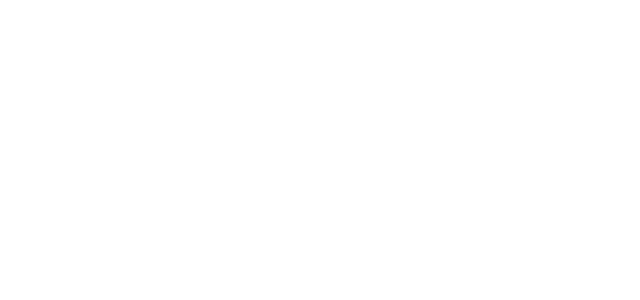
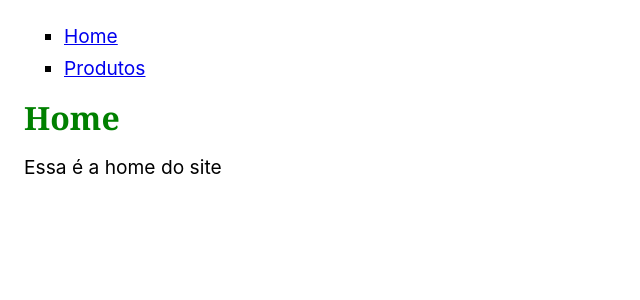
Before and after one commit to igorsantos97/REACT-ORIGAMID, a React (Create React App) app in the folder 02-react-iniciantes/ambiente-do-curso/appreact/: page / in a window 1280 px wide. Shown: the top 300 px of the page, without its empty margins (0-640 px from the left). Built offline with nearby package versions, Linux system fonts and the light colour scheme.

Commit message:
[REACT-INICIANTES] Finalizar Exercício de componentes

```diff
--- a/02-react-iniciantes/ambiente-do-curso/appreact/src/App.js
+++ b/02-react-iniciantes/ambiente-do-curso/appreact/src/App.js
@@ -1,17 +1,22 @@
 import React from 'react';
+import Home from './Screens/Home';
+import Produtos from './Screens/Produtos';
+import Menu from './Menu';
 
 // Replique a interface como a apresentada na aula
 // Utilize a array abaixo para mostrar os produtos
 // Quebre em componentes o que precisar ser reutilizado
 // Dica: const { pathname } = window.location; (puxa o caminho do URL)
 
-const produtos = [
-  { nome: 'Notebook', propriedades: ['16gb ram', '512gb'] },
-  { nome: 'Smartphone', propriedades: ['2gb ram', '128gb'] },
-];
+const { pathname } = window.location;
 
 const App = () => {
-  return <section></section>;
+  return (
+    <>
+      <Menu />
+      {pathname === '/' ? <Home /> : <Produtos />}
+    </>
+  );
 };
 
 export default App;
--- /dev/null
+++ b/02-react-iniciantes/ambiente-do-curso/appreact/src/Components/Titulo.js
@@ -0,0 +1,7 @@
+import React from 'react';
+
+const Titulo = ({ titulo }) => {
+  return <h1 style={{ color: 'green', fontSize: '2rem' }}>{titulo}</h1>;
+};
+
+export default Titulo;
--- /dev/null
+++ b/02-react-iniciantes/ambiente-do-curso/appreact/src/Menu.js
@@ -0,0 +1,16 @@
+import React from 'react';
+
+const Menu = () => {
+  return (
+    <ul>
+      <li>
+        <a href="/">Home</a>
+      </li>
+      <li>
+        <a href="/produtos">Produtos</a>
+      </li>
+    </ul>
+  );
+};
+
+export default Menu;
--- /dev/null
+++ b/02-react-iniciantes/ambiente-do-curso/appreact/src/Screens/Home.js
@@ -0,0 +1,13 @@
+import React from 'react';
+import Titulo from '../Components/Titulo';
+
+const Home = () => {
+  return (
+    <>
+      <Titulo titulo="Home" />
+      <p>Essa é a home do site</p>
+    </>
+  );
+};
+
+export default Home;
--- /dev/null
+++ b/02-react-iniciantes/ambiente-do-curso/appreact/src/Screens/Produtos.js
@@ -0,0 +1,33 @@
+import React from 'react';
+import Titulo from '../Components/Titulo';
+
+const produtos = [
+  { nome: 'Notebook', propriedades: ['16gb ram', '512gb'] },
+  { nome: 'Smartphone', propriedades: ['2gb ram', '128gb'] },
+];
+
+const sectionStyle = {
+  border: 'solid 1px',
+  padding: '1rem .5rem',
+  marginBottom: '1rem',
+};
+
+const Produtos = () => {
+  return (
+    <>
+      <Titulo titulo="Produtos" />
+      {produtos.map(({ nome, propriedades }) => (
+        <section key={nome} style={sectionStyle}>
+          <p>{nome}</p>
+          <ul>
+            {propriedades.map((propriedade) => (
+              <li>{propriedade}</li>
+            ))}
+          </ul>
+        </section>
+      ))}
+    </>
+  );
+};
+
+export default Produtos;
```
